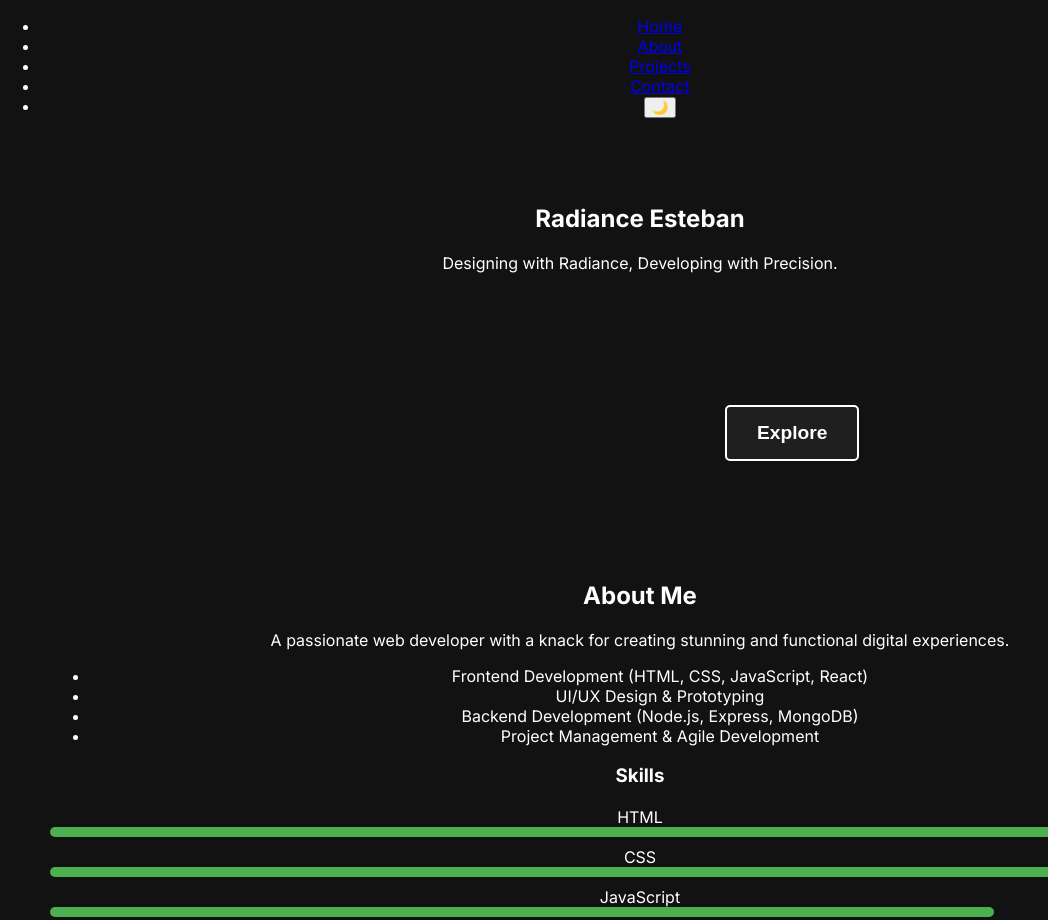
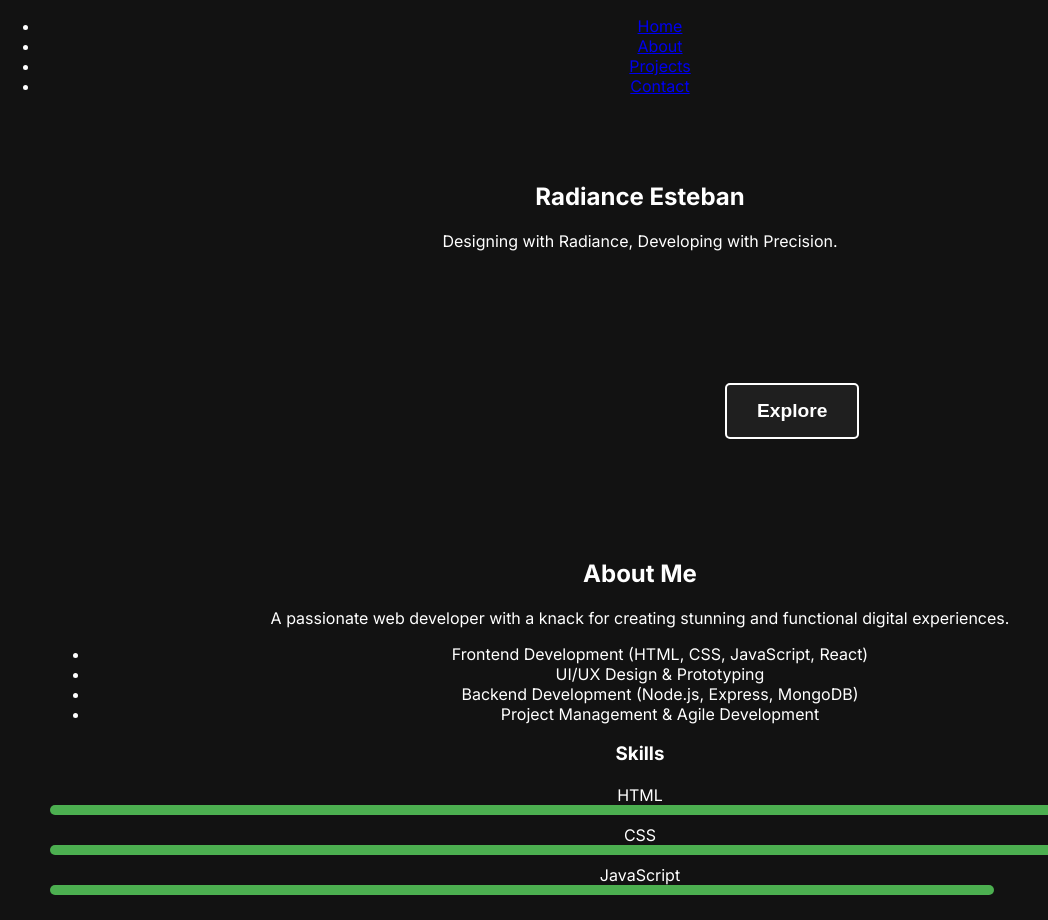
Before and after one commit to Radix1-est/my-portfolio, a plain HTML site: page index.html in a window 1280 px wide. Shown: the top 920 px of the page, without its empty margins (0-1048 px from the left). Drawn offline with Linux system fonts and the light colour scheme; files that its build step writes are made by us from their sources; files whose address does not match are found by name.

Commit message:
Apply major changes2

```diff
--- a/index.html
+++ b/index.html
@@ -17,7 +17,6 @@
                 <li><a href="#about">About</a></li>
                 <li><a href="#projects">Projects</a></li>
                 <li><a href="#contact">Contact</a></li>
-                <li><button id="darkModeToggle">🌙</button></li>
             </ul>
         </nav>
     </header>
```
